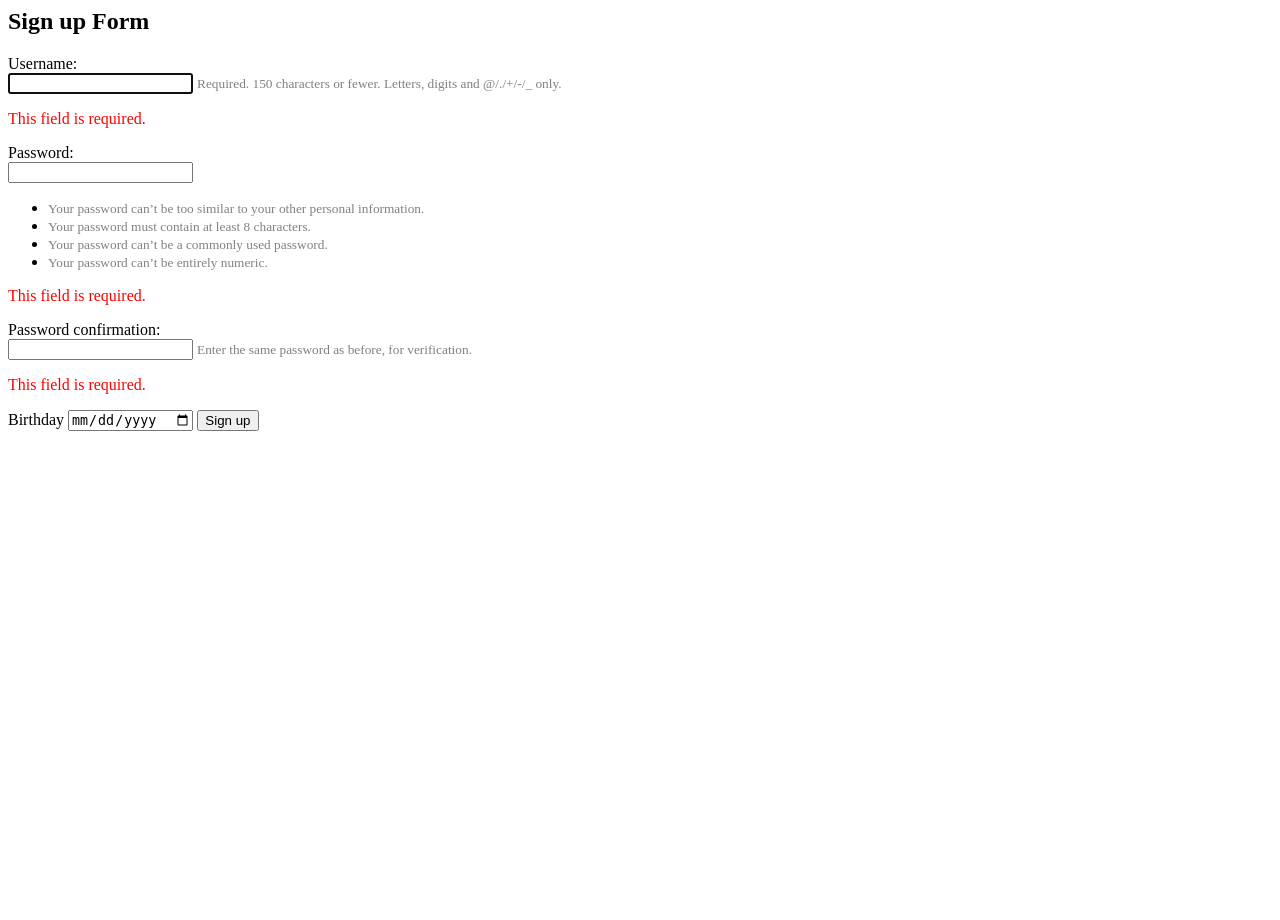
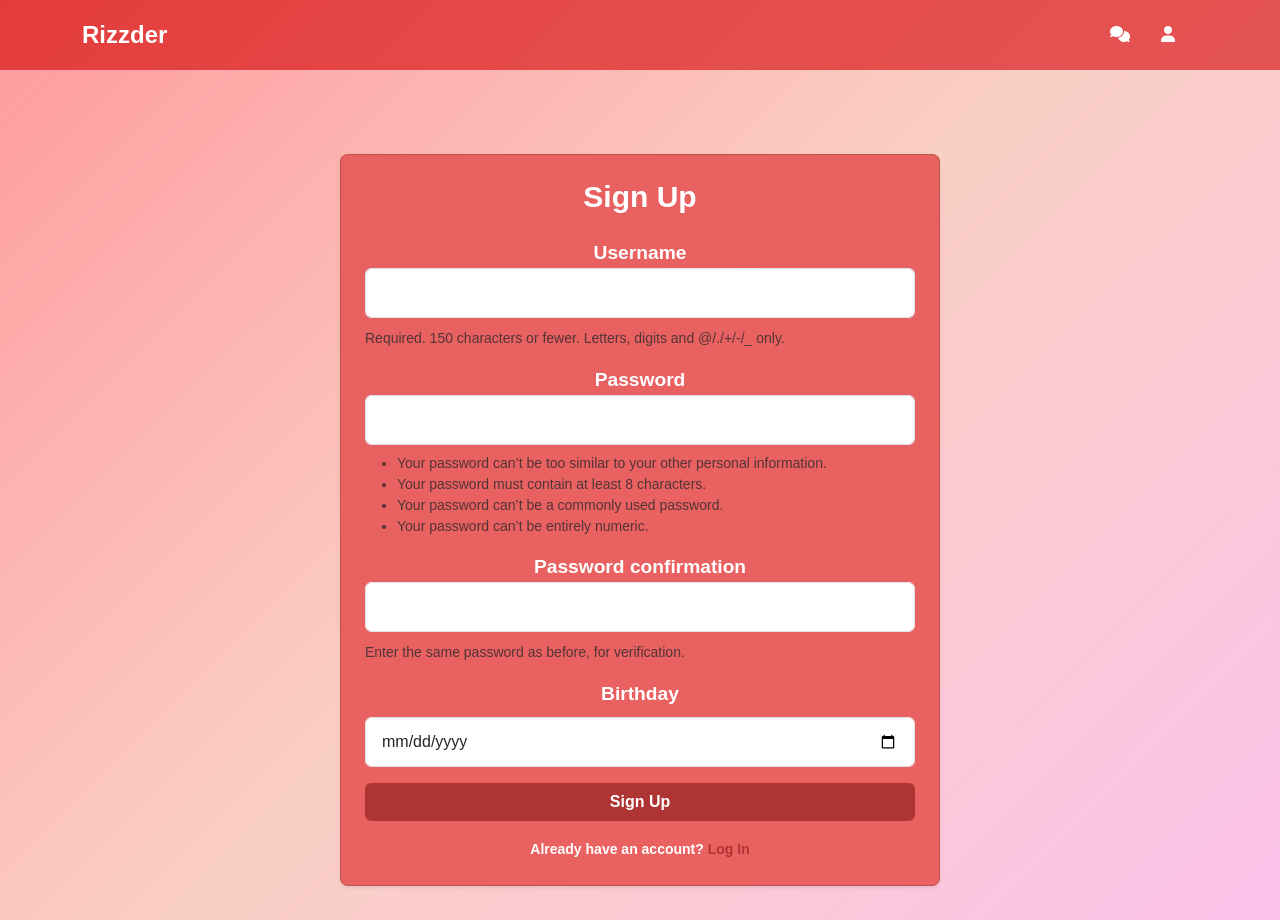
Before and after one commit to Alexh1972/Rizzder-Web-Server, a Django app: page /signup/ in a window 1280 px wide. Before the commit the page ends 431 px from the top, so only its background shows below. Run offline with Django 5.2, Linux system fonts and the light colour scheme.

Commit message:
SignUp page

```diff
--- a/rizzder_app/static/public/style.css
+++ b/rizzder_app/static/public/style.css
@@ -1,7 +1,7 @@
 body {
   font-family: Arial, sans-serif;
   background: linear-gradient(135deg, #ff9a9e 0%, #fad0c4 50%, #fbc2eb 100%);
-  overflow: hidden;
+  overflow: auto;
 }
 
 .site-header {
@@ -82,9 +82,105 @@ body {
   text-align: center;
 }
 
+.form-title {
+    font-size: 30px;
+    color: #af3434;
+    font-weight: bold;
+}
+
 .form-label {
-  color: white;
+    color: #ffffff;
+    font-size: 1.2rem;
+    font-weight: 600;
+    margin-bottom: 0.5rem;
+    display: block;
+    text-align: center;
 }
+
+.form-control {
+    width: 100%;
+    max-width: 550px;
+    padding: 12px 16px;
+    font-size: 16px;
+}
+
+.form-control:focus {
+  border-color: #af3434;  /* Blue border when focused */
+}
+
+.form-container {
+    margin-top: 50px;
+    display: flex;
+    justify-content: center;  /* Centers input horizontally */
+    align-items: center;      /* Centers input vertically */
+    height: 100vh;
+}
+
+.signup-container {
+  width: 100%;
+  max-width: 400px;
+  padding: 20px;
+  background: linear-gradient(135deg, #e86161, #ea6161);
+  border-radius: 8px;
+  box-shadow: 0 4px 8px rgb(255, 255, 255); /* Soft shadow */
+}
+
+.signup-title {
+    text-align: center;
+    font-size: 30px;
+    font-weight: bold;
+    margin-bottom: 20px;
+    color: #ffffff;
+}
+
+/* Form group styling (each input field and label) */
+.form-group {
+  margin-bottom: 15px;
+}
+
+/* Input field styling */
+input[type="text"],
+input[type="email"],
+input[type="password"] {
+  width: 100%;
+  padding: 12px;
+  border: 1px solid #ccc;
+  border-radius: 5px;
+  font-size: 16px;
+}
+
+/* Input focus effect */
+input[type="text"]:focus,
+input[type="email"]:focus,
+input[type="password"]:focus {
+  border-color: #007bff; /* Blue border when focused */
+  outline: none;
+}
+
+/* Signup button styling */
+.signup-btn {
+  width: 100%;
+  padding: 12px;
+  background-color: #007bff;
+  color: #fff;
+  border: none;
+  border-radius: 5px;
+  font-size: 16px;
+  cursor: pointer;
+  transition: background-color 0.3s ease;
+}
+
+/* Signup button hover effect */
+.signup-btn:hover {
+  background-color: #af3434;
+}
+
+/*input {*/
+/*    display: block;           !* Makes input a block-level element *!*/
+/*    margin-left: auto;        !* Automatically adds margin on the left *!*/
+/*    margin-right: auto;       !* Automatically adds margin on the right *!*/
+/*    width: 100%;               !* Adjust the width to control how much space the input takes *!*/
+/*}*/
 
 #submit {
     background-color: #af3434;
--- a/rizzder_app/templates/registration/signup.html
+++ b/rizzder_app/templates/registration/signup.html
@@ -1,19 +1,41 @@
-<h2>Sign up Form</h2>
+{% extends "_base.html" %}
+
+{% block title %}Rizzder - SignUp{% endblock %}
+
+{% block content %}
+<div class="form-container">
+    <div class="card p-4 shadow-sm signup-container" style="width: 100%; max-width: 600px">
+        <h2 class="text-center mb-4 signup-title">Sign Up</h2>
+
         <form method="post">
+            {% csrf_token %}
             {% for field in form %}
-    <p>
-      {{ field.label_tag }}<br>
-      {{ field }}
+                <div class="mb-3">
+                    <label for="{{ field.id_for_label }}" class="form-label"><b>{{ field.label }}</b>
+                        <input class = "form-control" required>
+                    </label>
                     {% if field.help_text %}
-        <small style="color: grey">{{ field.help_text }}</small>
+                        <small class="form-text text-muted">{{ field.help_text }}</small>
                     {% endif %}
-      {% for error in field.errors %}
-        <p style="color: red">{{ error }}</p>
+{#                    {% for error in field.errors %}#}
+{#                        <div class="text-danger small">{{ error }}</div>#}
+{#                    {% endfor %}#}
+                </div>
             {% endfor %}
-    </p>
 
-  {% endfor %}
-    <label for="birthday">Birthday</label>
-    <input type="date" id="birthday" name="birthday">
-  <button type="submit">Sign up</button>
+            <div class="mb-3">
+                <label for="birthday" class="form-label"><b>Birthday</b></label>
+                <input type="date" id="birthday" name="birthday" class="form-control" required>
+            </div>
+
+            <div class="d-grid gap-2">
+                <button type="submit" class="btn btn-primary button" id="submit"><b>Sign Up</b></button>
+            </div>
         </form>
+
+        <div class="mt-3 text-center">
+            <small><b>Already have an account? <a href="/login" class="link">Log In</a></b></small>
+        </div>
+    </div>
+</div>
+{% endblock %}
```
Also changed, not shown: rizzder_app/serializer/user_registration.py (+7 -1 lines). Lines whose indentation alone changed are shown as unchanged.
